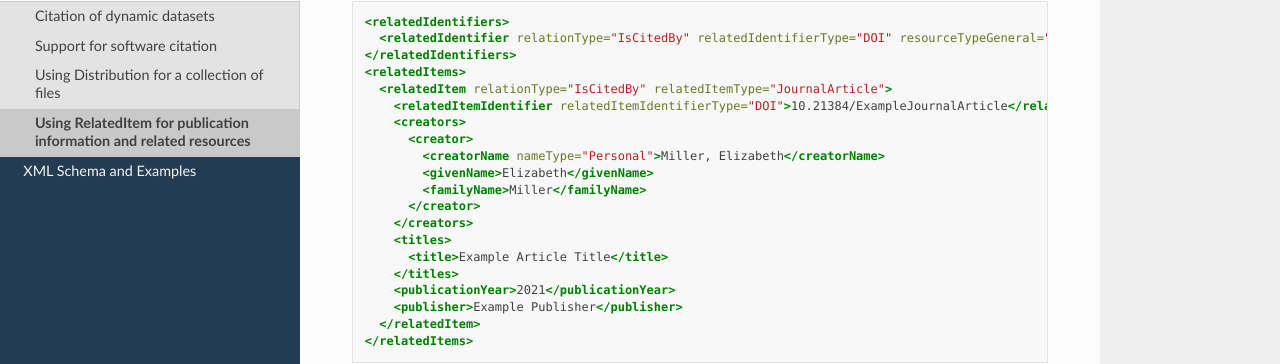
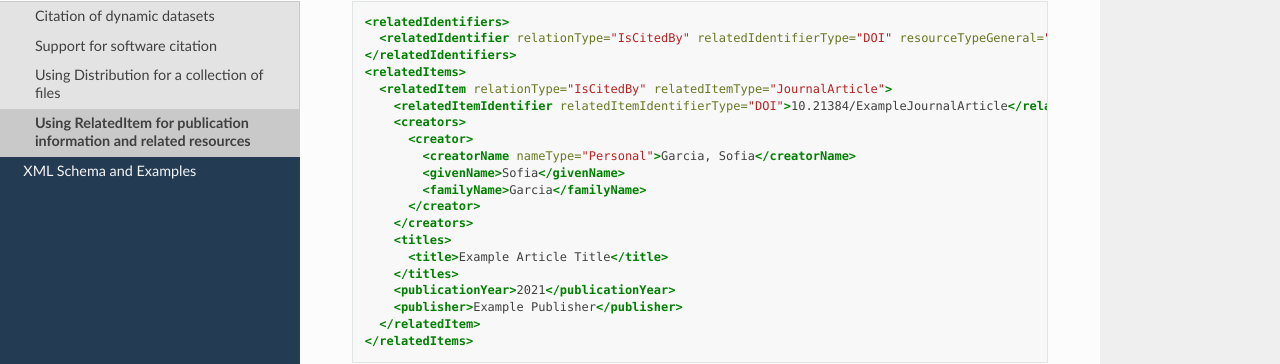
Before and after one commit to datacite/schema-docs, a Sphinx documentation site: the page built from docs/guidance/related_item_guide.rst, in a window 1280 px wide and 900 px high, scrolled down 4135 px. Shown: the part 349-713 px from the top of the window. Built offline with Sphinx 7.4.7 and the Read the Docs theme 2.0.0, drawn with Linux system fonts in a browser that asks for light colours.

Commit message:
update author name in relatedItem example

```diff
--- a/docs/guidance/related_item_guide.rst
+++ b/docs/guidance/related_item_guide.rst
@@ -426,9 +426,9 @@ In this case, the :ref:`12` property is strongly recommended for indexing. In ad
       <relatedItemIdentifier relatedItemIdentifierType="DOI">10.21384/ExampleJournalArticle</relatedItemIdentifier>
       <creators>
         <creator>
-          <creatorName nameType="Personal">Miller, Elizabeth</creatorName>
-          <givenName>Elizabeth</givenName>
-          <familyName>Miller</familyName>
+          <creatorName nameType="Personal">Garcia, Sofia</creatorName>
+          <givenName>Sofia</givenName>
+          <familyName>Garcia</familyName>
         </creator>
       </creators>
       <titles>
```
